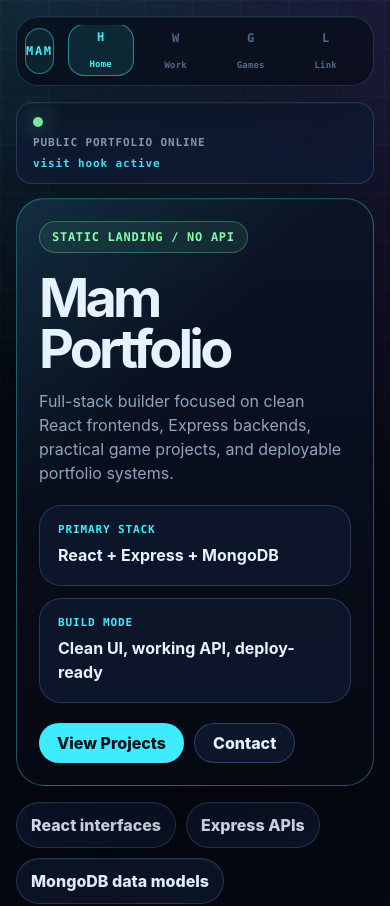
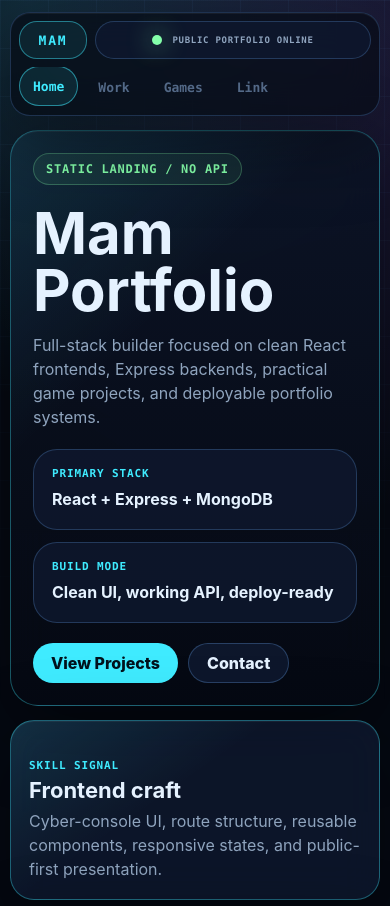
Before and after one commit to Mamduh5/mam-portfolio, a React (Vite) app: page / in a window 390 px wide. Shown: the top 906 px of the page. Built offline with nearby package versions, Linux system fonts and the light colour scheme.

Commit message:
ui polish

```diff
--- a/src/components/ConsoleShell.jsx
+++ b/src/components/ConsoleShell.jsx
@@ -10,30 +10,31 @@ const navItems = [
 function ConsoleShell({ children }) {
   return (
     <div className="console-shell">
-      <aside className="console-rail" aria-label="Portfolio navigation">
-        <div className="console-rail__brand">MAM</div>
-        <nav>
+      <header className="console-topbar">
+        <NavLink className="console-brand" to="/" aria-label="Mam Portfolio home">
+          MAM
+        </NavLink>
+
+        <nav className="console-nav" aria-label="Portfolio navigation">
           {navItems.map(item => (
             <NavLink
               key={item.to}
               to={item.to}
               end={item.to === "/"}
-              className={({ isActive }) => `rail-link${isActive ? " rail-link--active" : ""}`}
-              aria-label={item.label}
+              className={({ isActive }) => `console-nav__link${isActive ? " console-nav__link--active" : ""}`}
             >
-              <span>{item.short}</span>
-              <small>{item.label}</small>
+              {item.label}
             </NavLink>
           ))}
         </nav>
-      </aside>
+
+        <div className="console-status-pill" aria-label="Portfolio status">
+          <span className="status-light" />
+          <span>PUBLIC PORTFOLIO ONLINE</span>
+        </div>
+      </header>
 
       <main className="console-main">
-        <header className="console-status" aria-label="Portfolio status">
-          <span className="status-light" />
-          <span>PUBLIC PORTFOLIO ONLINE</span>
-          <span className="console-status__endpoint">visit hook active</span>
-        </header>
         {children}
       </main>
     </div>
--- a/src/index.css
+++ b/src/index.css
@@ -94,76 +94,98 @@ button {
 
 .console-shell {
   display: grid;
-  grid-template-columns: 74px minmax(0, 1fr);
-  width: min(1540px, 100%);
+  grid-template-columns: minmax(0, 1fr);
+  width: min(1600px, calc(100% - 32px));
   min-height: 100svh;
-  padding: clamp(16px, 2vw, 28px);
+  padding: clamp(12px, 1.5vw, 24px) 0 clamp(28px, 3vw, 48px);
   margin: 0 auto;
-  gap: 16px;
+  gap: clamp(14px, 1.5vw, 20px);
 }
 
-.console-rail {
+.console-topbar {
   position: sticky;
-  top: clamp(16px, 2vw, 28px);
-  display: flex;
-  flex-direction: column;
-  gap: 14px;
-  height: calc(100svh - (clamp(16px, 2vw, 28px) * 2));
-  padding: 10px 8px;
+  top: clamp(8px, 1vw, 16px);
+  z-index: 5;
+  display: grid;
+  grid-template-columns: auto minmax(0, 1fr) auto;
+  align-items: center;
+  gap: clamp(10px, 1.4vw, 18px);
+  min-height: 58px;
+  padding: 8px;
   background: rgba(5, 9, 18, 0.68);
   border: 1px solid rgba(45, 72, 111, 0.62);
-  border-radius: 22px;
+  border-radius: 24px;
   box-shadow: var(--shadow);
   backdrop-filter: blur(18px);
 }
 
-.console-rail__brand {
-  display: grid;
+.console-brand {
+  display: inline-grid;
   place-items: center;
-  height: 46px;
+  min-width: 74px;
+  min-height: 42px;
+  padding: 0 16px;
   color: var(--primary);
-  font: 800 12px/1 var(--font-mono);
+  font: 900 13px/1 var(--font-mono);
   letter-spacing: 0.14em;
   border: 1px solid rgba(63, 235, 255, 0.45);
-  border-radius: 16px;
+  border-radius: 18px;
   background: rgba(63, 235, 255, 0.08);
 }
 
-.console-rail nav {
+.console-nav {
   display: flex;
-  flex-direction: column;
-  gap: 9px;
+  align-items: center;
+  gap: 6px;
+  min-width: 0;
+  overflow-x: auto;
+  scrollbar-width: none;
 }
 
-.rail-link {
-  display: grid;
-  place-items: center;
-  gap: 4px;
-  min-height: 52px;
+.console-nav::-webkit-scrollbar {
+  display: none;
+}
+
+.console-nav__link {
+  display: inline-flex;
+  align-items: center;
+  justify-content: center;
+  min-height: 42px;
+  padding: 0 clamp(12px, 1.2vw, 18px);
   color: var(--dim-foreground);
   border: 1px solid transparent;
-  border-radius: 16px;
+  border-radius: 999px;
+  font: 800 13px/1 var(--font-mono);
+  white-space: nowrap;
   transition: border-color 160ms ease, color 160ms ease, background 160ms ease, transform 160ms ease;
 }
 
-.rail-link span {
-  font: 800 12px/1 var(--font-mono);
-}
-
-.rail-link small {
-  font: 700 9px/1 var(--font-mono);
-  letter-spacing: 0.02em;
-}
-
-.rail-link:hover,
-.rail-link--active {
+.console-nav__link:hover,
+.console-nav__link--active {
   color: var(--primary);
   border-color: rgba(63, 235, 255, 0.5);
   background: rgba(63, 235, 255, 0.1);
   transform: translateY(-1px);
 }
 
+.console-status-pill {
+  display: inline-flex;
+  align-items: center;
+  justify-content: center;
+  gap: 10px;
+  min-height: 42px;
+  padding: 0 14px;
+  color: var(--muted-foreground);
+  font: 800 11px/1 var(--font-mono);
+  letter-spacing: 0.08em;
+  white-space: nowrap;
+  background: rgba(16, 27, 51, 0.7);
+  border: 1px solid rgba(45, 72, 111, 0.72);
+  border-radius: 999px;
+}
+
 .console-main {
+  width: 100%;
   min-width: 0;
 }
 
@@ -214,8 +236,8 @@ button {
 .command-hero {
   display: grid;
   gap: 20px;
-  min-height: 300px;
-  padding: clamp(22px, 3vw, 42px);
+  min-height: clamp(240px, 24vw, 320px);
+  padding: clamp(22px, 2.8vw, 42px);
   overflow: hidden;
   border-color: rgba(63, 235, 255, 0.34);
   border-radius: 30px;
@@ -235,9 +257,9 @@ button {
 .command-hero h1 {
   max-width: 920px;
   margin-bottom: 14px;
-  font-size: clamp(40px, 6.2vw, 78px);
-  line-height: 0.94;
-  letter-spacing: -0.07em;
+  font-size: clamp(40px, 5.2vw, 76px);
+  line-height: 0.98;
+  letter-spacing: 0;
 }
 
 .command-hero p,
@@ -491,38 +513,72 @@ button {
 }
 
 .skeleton--hero {
-  min-height: 300px;
+  min-height: clamp(240px, 24vw, 320px);
   border-radius: 30px;
 }
 
-@media (max-width: 1180px) {
+@media (max-width: 1023px) {
   .console-shell {
-    grid-template-columns: 1fr;
-    padding: 16px;
+    width: min(100% - 24px, 1600px);
+    padding-top: 12px;
   }
 
-  .console-rail {
-    position: relative;
-    top: 0;
-    z-index: 3;
-    height: auto;
-    flex-direction: row;
-    align-items: center;
-    padding: 8px;
+  .console-topbar {
+    grid-template-columns: auto minmax(0, 1fr);
+    align-items: start;
   }
 
-  .console-rail nav {
-    flex: 1;
-    flex-direction: row;
-    overflow-x: auto;
+  .console-status-pill {
+    grid-column: 1 / -1;
+    justify-self: start;
+    min-height: 34px;
+    font-size: 10px;
   }
 
-  .rail-link {
-    min-width: 66px;
+  .console-nav {
+    justify-content: flex-end;
   }
 }
 
-@media (max-width: 860px) {
+@media (max-width: 767px) {
+  .console-shell {
+    width: min(100% - 20px, 1600px);
+    padding-bottom: 34px;
+  }
+
+  .console-topbar {
+    grid-template-columns: auto minmax(0, 1fr);
+    gap: 8px;
+    border-radius: 20px;
+  }
+
+  .console-brand {
+    min-width: 68px;
+    min-height: 38px;
+    padding: 0 12px;
+  }
+
+  .console-nav {
+    grid-column: 1 / -1;
+    grid-row: 2;
+    width: 100%;
+    justify-content: flex-start;
+  }
+
+  .console-nav__link {
+    min-height: 40px;
+    padding: 0 13px;
+  }
+
+  .console-status-pill {
+    grid-column: 2;
+    grid-row: 1;
+    width: 100%;
+    min-height: 38px;
+    padding: 0 10px;
+    font-size: 9px;
+  }
+
   .console-status {
     align-items: flex-start;
     flex-direction: column;
--- a/src/landing-extra.css
+++ b/src/landing-extra.css
@@ -13,32 +13,32 @@
   border-radius: 999px;
 }
 
-.landing-canvas {
+.landing-page {
   display: grid;
-  grid-template-columns: minmax(0, 1.45fr) minmax(300px, 0.55fr);
-  gap: 18px;
+  gap: clamp(14px, 1.4vw, 20px);
   min-height: calc(100svh - 98px);
 }
 
-.landing-primary {
+.landing-hero-grid {
   display: grid;
-  grid-template-rows: 1fr auto;
-  gap: 16px;
+  grid-template-columns: minmax(0, 1.5fr) minmax(320px, 0.5fr);
+  gap: clamp(14px, 1.4vw, 20px);
   min-width: 0;
 }
 
-.landing-primary .command-hero {
+.landing-hero-grid .command-hero {
   align-content: center;
-  min-height: clamp(430px, calc(100svh - 230px), 680px);
+  min-height: clamp(440px, calc(100svh - 188px), 720px);
 }
 
-.landing-primary .command-hero__copy,
-.landing-primary .command-hero__body {
-  max-width: 880px;
+.landing-hero-grid .command-hero__copy,
+.landing-hero-grid .command-hero__body {
+  max-width: 980px;
 }
 
-.landing-primary .command-hero h1 {
-  font-size: clamp(54px, 6vw, 96px);
+.landing-hero-grid .command-hero h1 {
+  font-size: clamp(58px, 6.7vw, 112px);
+  max-width: 1100px;
 }
 
 .landing-summary {
@@ -49,10 +49,10 @@
 
 .landing-summary div,
 .landing-side-card {
-  padding: 18px;
+  padding: clamp(18px, 1.8vw, 26px);
   background: rgba(16, 27, 51, 0.7);
   border: 1px solid rgba(45, 72, 111, 0.72);
-  border-radius: 22px;
+  border-radius: 24px;
 }
 
 .landing-summary span {
@@ -70,12 +70,16 @@
 }
 
 .skill-cluster {
-  display: flex;
-  flex-wrap: wrap;
+  display: grid;
+  grid-template-columns: repeat(3, minmax(0, 1fr));
   gap: 10px;
+  min-width: 0;
 }
 
 .skill-cluster span {
+  display: flex;
+  align-items: center;
+  min-height: 54px;
   padding: 10px 14px;
   color: var(--foreground);
   font-weight: 800;
@@ -85,10 +89,10 @@
   box-shadow: var(--shadow);
 }
 
-.landing-side {
+.landing-status-stack {
   display: grid;
-  grid-template-rows: 1.2fr 1fr 1fr;
-  gap: 14px;
+  grid-template-rows: minmax(0, 1.15fr) minmax(0, 0.85fr);
+  gap: clamp(14px, 1.4vw, 20px);
   min-width: 0;
 }
 
@@ -96,7 +100,7 @@
   display: flex;
   flex-direction: column;
   justify-content: flex-end;
-  min-height: 0;
+  min-height: 220px;
   box-shadow: var(--shadow);
   backdrop-filter: blur(18px);
 }
@@ -117,25 +121,40 @@
   color: var(--foreground);
   font-size: clamp(22px, 2vw, 30px);
   line-height: 1;
-  letter-spacing: -0.05em;
+  letter-spacing: 0;
 }
 
 .landing-side-card p {
   color: var(--muted-foreground);
 }
 
+.landing-lower-grid {
+  display: grid;
+  grid-template-columns: minmax(0, 1fr) minmax(320px, 0.36fr);
+  gap: clamp(14px, 1.4vw, 20px);
+  min-width: 0;
+}
+
+.landing-lower-grid .landing-side-card {
+  min-height: 0;
+}
+
 @media (max-width: 1180px) {
-  .landing-canvas {
+  .landing-page {
     grid-template-columns: 1fr;
     min-height: auto;
   }
 
-  .landing-primary .command-hero {
+  .landing-hero-grid {
+    grid-template-columns: 1fr;
+  }
+
+  .landing-hero-grid .command-hero {
     min-height: 380px;
   }
 
-  .landing-side {
-    grid-template-columns: repeat(3, minmax(0, 1fr));
+  .landing-status-stack {
+    grid-template-columns: repeat(2, minmax(0, 1fr));
     grid-template-rows: auto;
   }
 
@@ -146,11 +165,26 @@
 
 @media (max-width: 860px) {
   .landing-summary,
-  .landing-side {
+  .landing-status-stack,
+  .landing-lower-grid {
     grid-template-columns: 1fr;
   }
 
-  .landing-primary .command-hero {
+  .skill-cluster {
+    grid-template-columns: repeat(2, minmax(0, 1fr));
+  }
+
+  .landing-hero-grid .command-hero {
     min-height: auto;
   }
 }
+
+@media (max-width: 560px) {
+  .skill-cluster {
+    grid-template-columns: 1fr;
+  }
+
+  .skill-cluster span {
+    min-height: 46px;
+  }
+}
--- a/src/pages/Home.jsx
+++ b/src/pages/Home.jsx
@@ -12,8 +12,8 @@ const skills = [
 
 function Home() {
   return (
-    <div className="landing-canvas">
-      <section className="landing-primary">
+    <div className="landing-page">
+      <section className="landing-hero-grid">
         <CommandHero
           eyebrow={<span className="static-chip">Static landing / no API</span>}
           title="Mam Portfolio"
@@ -37,14 +37,7 @@ function Home() {
           </div>
         </CommandHero>
 
-        <section className="skill-cluster" aria-label="Technology skills">
-          {skills.map(skill => (
-            <span key={skill}>{skill}</span>
-          ))}
-        </section>
-      </section>
-
-      <aside className="landing-side" aria-label="Portfolio capability summary">
+        <aside className="landing-status-stack" aria-label="Portfolio capability summary">
           <article className="landing-side-card landing-side-card--feature">
             <span className="card-kicker">Skill signal</span>
             <h2>Frontend craft</h2>
@@ -55,12 +48,22 @@ function Home() {
             <h2>API systems</h2>
             <p>Express endpoints, MongoDB repositories, auth, uploads, admin-only tools, and deployment workflows.</p>
           </article>
+        </aside>
+      </section>
+
+      <section className="landing-lower-grid" aria-label="Landing support information">
+        <div className="skill-cluster" aria-label="Technology skills">
+          {skills.map(skill => (
+            <span key={skill}>{skill}</span>
+          ))}
+        </div>
+
         <article className="landing-side-card landing-side-card--quiet">
           <span className="card-kicker">No data dependency</span>
           <h2>Landing stays fast</h2>
           <p>This page is static and does not depend on profile or project API availability.</p>
         </article>
-      </aside>
+      </section>
     </div>
   )
 }
```
Lines whose indentation alone changed are shown as unchanged.
